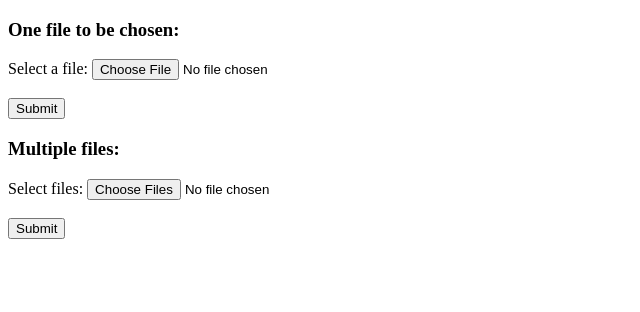
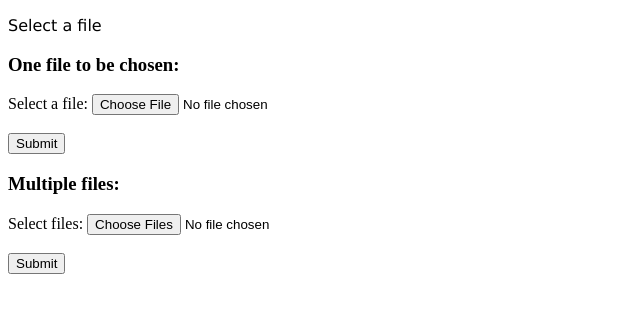
Before and after one commit to Christophercrane/Test, a plain HTML site: page inputfile.html in a window 1280 px wide. Shown: the whole page, without its empty margins (0-640 px from the left). Drawn offline with Linux system fonts and the light colour scheme.

Commit message:
Update inputfile.html

```diff
--- a/inputfile.html
+++ b/inputfile.html
@@ -1,6 +1,7 @@
 <!DOCTYPE html>
 <html>
 <body>
+<p style="font-family:verdana">Select a file</p>
 <h3>One file to be chosen:</h3>
 <form action="/action_page.php">
   <label for="myfile">Select a file:</label>
```
